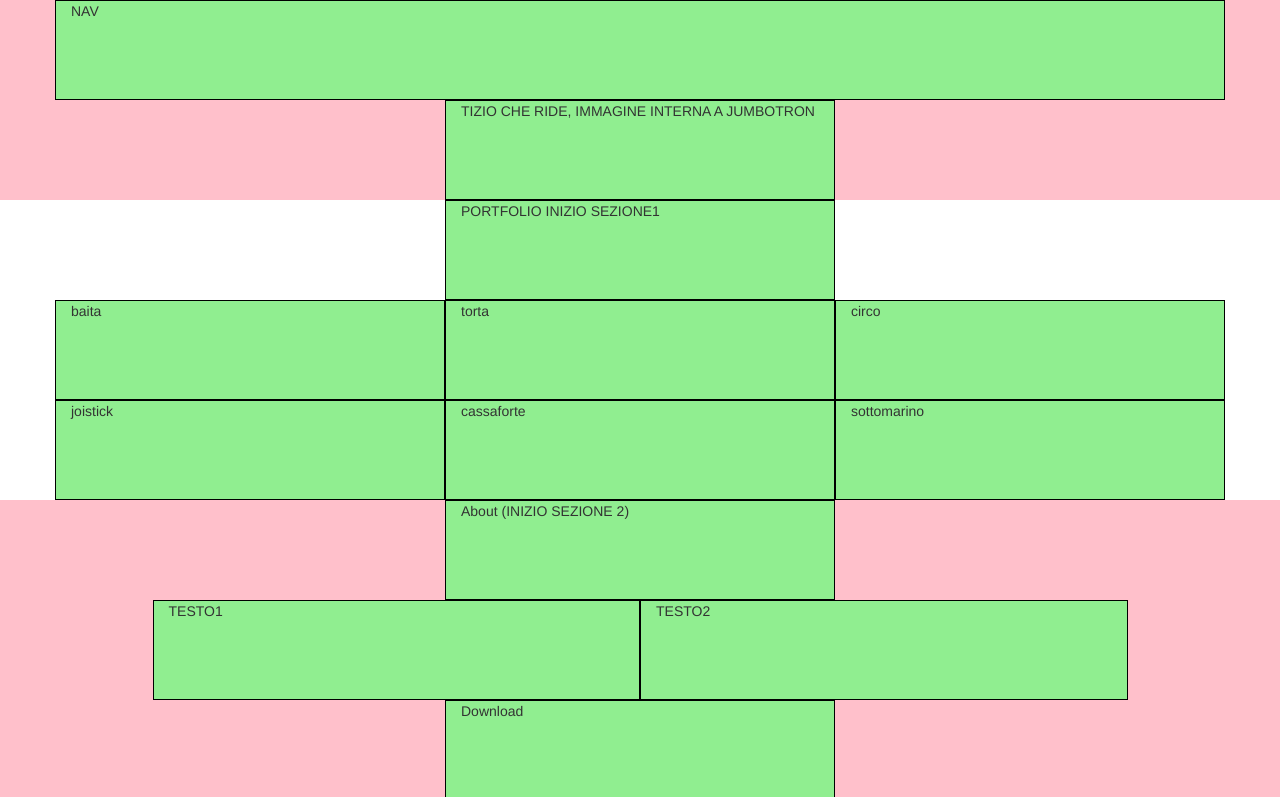
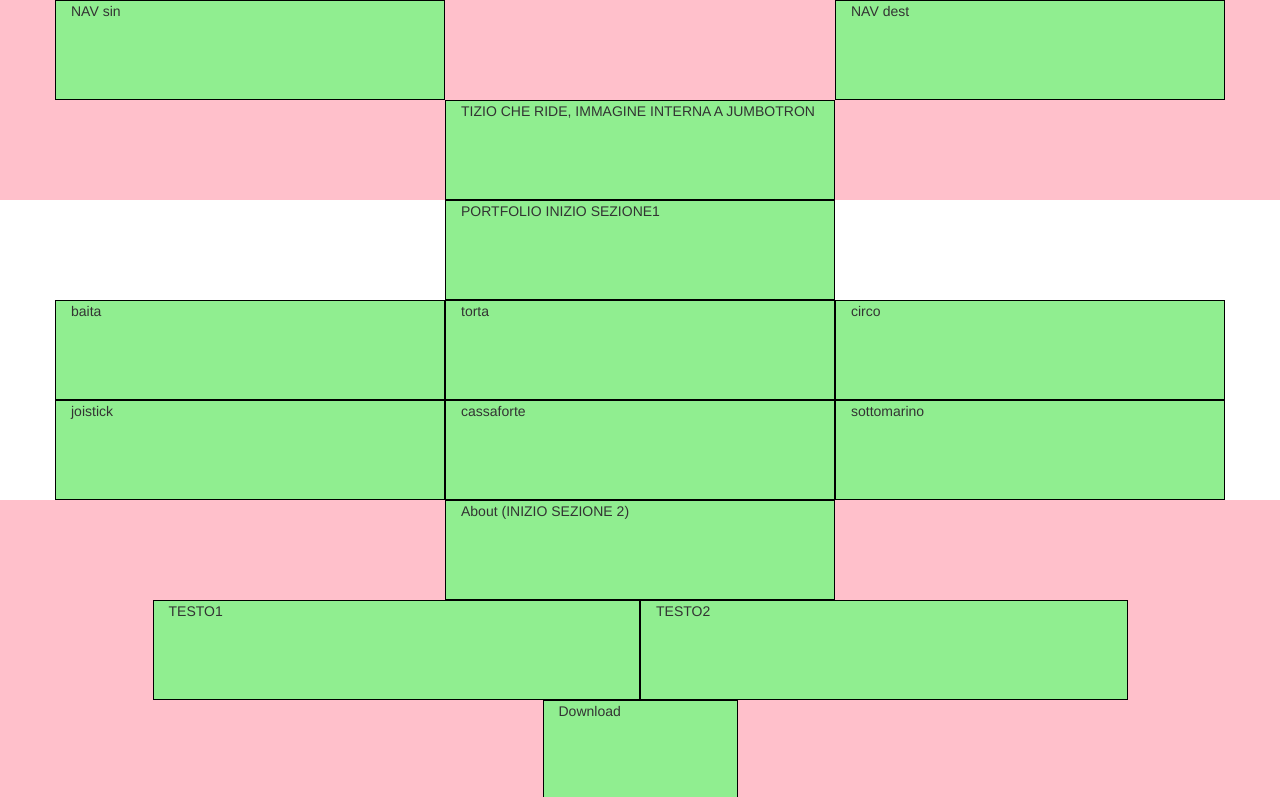
Before and after one commit to LucaCavDev/html-css-bootstrap-freelancer, a plain HTML site: page index.html in a window 1280 px wide. Shown: the top 797 px of the page. Drawn offline with nearby package versions, Linux system fonts and the light colour scheme.

Commit message:
struttura base completata

```diff
--- a/index.html
+++ b/index.html
@@ -15,8 +15,12 @@
         <!-- menu orizzontale -->
         <nav class="container">
           <div class="row">
-            <div class="col-xs-12">
-              NAV
+            <div class="col-xs-4">
+              NAV sin
+            </div>
+
+            <div class="col-xs-4 col-xs-offset-4">
+              NAV dest
             </div>
           </div>
         </nav>
@@ -93,7 +97,7 @@
 
       <div class="container">
         <div class="row">
-          <div class="col-xs-4 col-xs-offset-4 col-md-4 col-lg-4">
+          <div class="col-xs-4 col-xs-offset-4 col-md-2 col-md-offset-5 col-lg-2">
             Download
           </div>
         </div>
```
